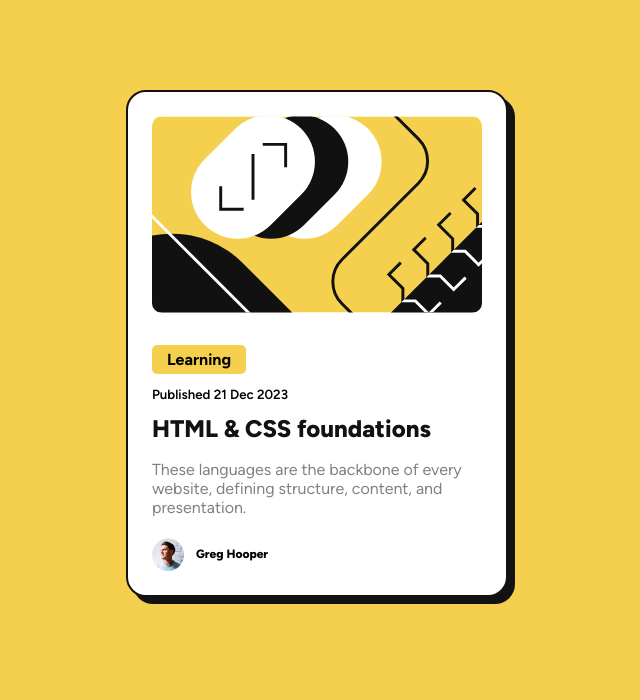
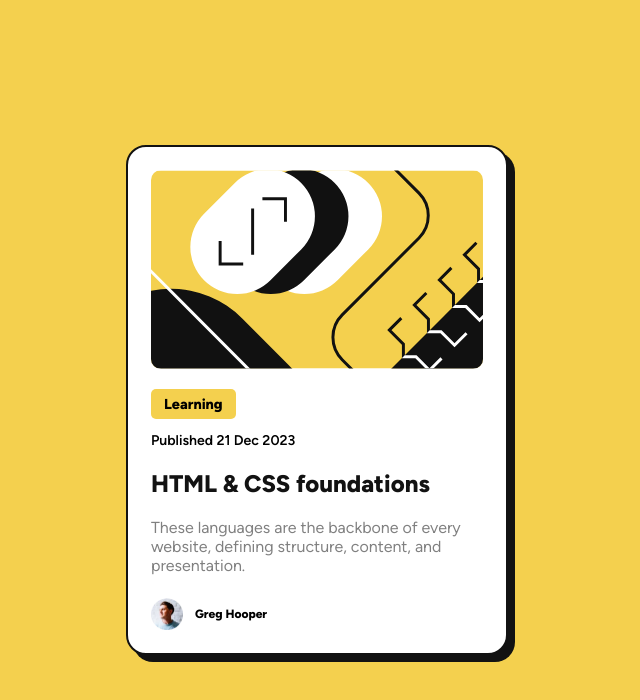
Before and after one commit to Mahmoud-Attalla/Blog-preview-card, a plain HTML site: page index.html in a window 1280 px wide. Shown: the whole page, without its empty margins (323-963 px from the left). Drawn offline with Linux system fonts and the light colour scheme.

Commit message:
Blog-preview-card

```diff
--- a/css/style.css
+++ b/css/style.css
@@ -21,79 +21,91 @@ a{
 body{
     font-family: var(--Figtree-font);
     background-color: var(--Yellow);
-    min-height: 100vh;
-    padding: 90px 0;
+    min-height:100vh;
+    display: flex;
+    justify-content: center;
+    align-items: center;
 }
-.card{
-    margin: 0 22px;
+.Blog-preview-card{
+    margin: 0 23px;
     background-color: var(--White);
     max-width: 382px;
-    padding: 24px;
+    padding: 23px;
     border-radius: 20px;
     border: 2px solid var(--Black);
     box-shadow: 7px 7px 0px 0px var(--Black);
 }
-.card:hover{
+main{
+    width:fit-content;
+}
+.Blog-preview-card:hover{
     transition: box-shadow 0.3s;
     box-shadow:12px 12px ;
 }
-.card > figure img {
+img{
+    width: 100%;
+}
+.Blog-preview-card > div img {
     display: block;
     border-radius: 10px;
-    width: 100%;
 }
-.content{
+.Blog-preview-card .content{
     margin-top: 20px;
 }
-strong{
+h2{
     display: inline-block;
-    width: fit-content;
-    padding: 5px 15px;
+    padding: 6px 13px;
+    font-weight: 800;
     background-color: var(--Yellow);
     text-transform: capitalize;
-    margin: 12px 0;
+    margin-bottom:13px;
+    font-size: 0.9rem;
     border-radius: 5px;
 }
-h5{
+h6{
     font-weight: 600;
+    font-size: 0.88rem;
     text-transform: capitalize;
 }
-h2{
-    margin: 12px 0;
+.content span{
+    display: block;
+    margin: 20px 0;
     font-weight: 800;
+    font-size: 1.5rem;
 }
 a:hover{
     transition: color 0.3s;
     color: var(--Yellow);
-
 }
 p{
     color: var(--Grey);
-    padding: 5px 0px 20px;
+    margin-bottom: 23px;
     font-size: 14px;
 }
-#Author{
+figure{
     display: flex;
+    justify-content: center;
     align-items: center;
 }
-#Author figure{
+.image{
     width: 32px;
     height: 32px;
 }
-#Author figure img{
+.image img{
     display: block;
-    width: 100%;
 }
-#Author h3{
+
+figcaption{
     flex: 1;
-    padding: 10px 0 10px 12px;
+    padding-left: 12px;
     text-transform: capitalize;
     font-size: 12px;
     font-weight: 800;
 }
+
 @media(min-width:404px){
     .card{
-        margin: 0 auto;
+        margin: 0;
     }
     p{
         font-size: 16px;
--- a/index.html
+++ b/index.html
@@ -10,24 +10,26 @@
   <title>Frontend Mentor | Blog preview card</title>
 </head>
 <body>
-  <div class="card">
-    <figure>
+  <main>
+    <div class="Blog-preview-card">
+      <div>
         <img src="assets/images/illustration-article.svg" alt="illustration-article">
-    </figure>
+      </div>
       <div class="content">
-      <strong>learning</strong>
-      <h5>published 21 dec 2023</h5>
-      <h2><a href="#">HTML & CSS foundations</a></h2>
+        <h2>learning</h2>
+        <h6>published 21 dec 2023</h6>
+        <span><a href="#">HTML & CSS foundations</a></span>
         <p>These languages are the backbone of every
           website, defining structure, content, and
           presentation.</p>
-        <div id="Author">
         <figure>
+          <div class="image">
             <img src="assets/images/image-avatar.webp" alt="Author">
+          </div>
+          <figcaption>greg hooper</figcaption>
         </figure>
-          <h3>greg hooper</h3>
       </div>
     </div>
-  </div>
+  </main>
 </body>
 </html>
```
Lines whose indentation alone changed are shown as unchanged.
